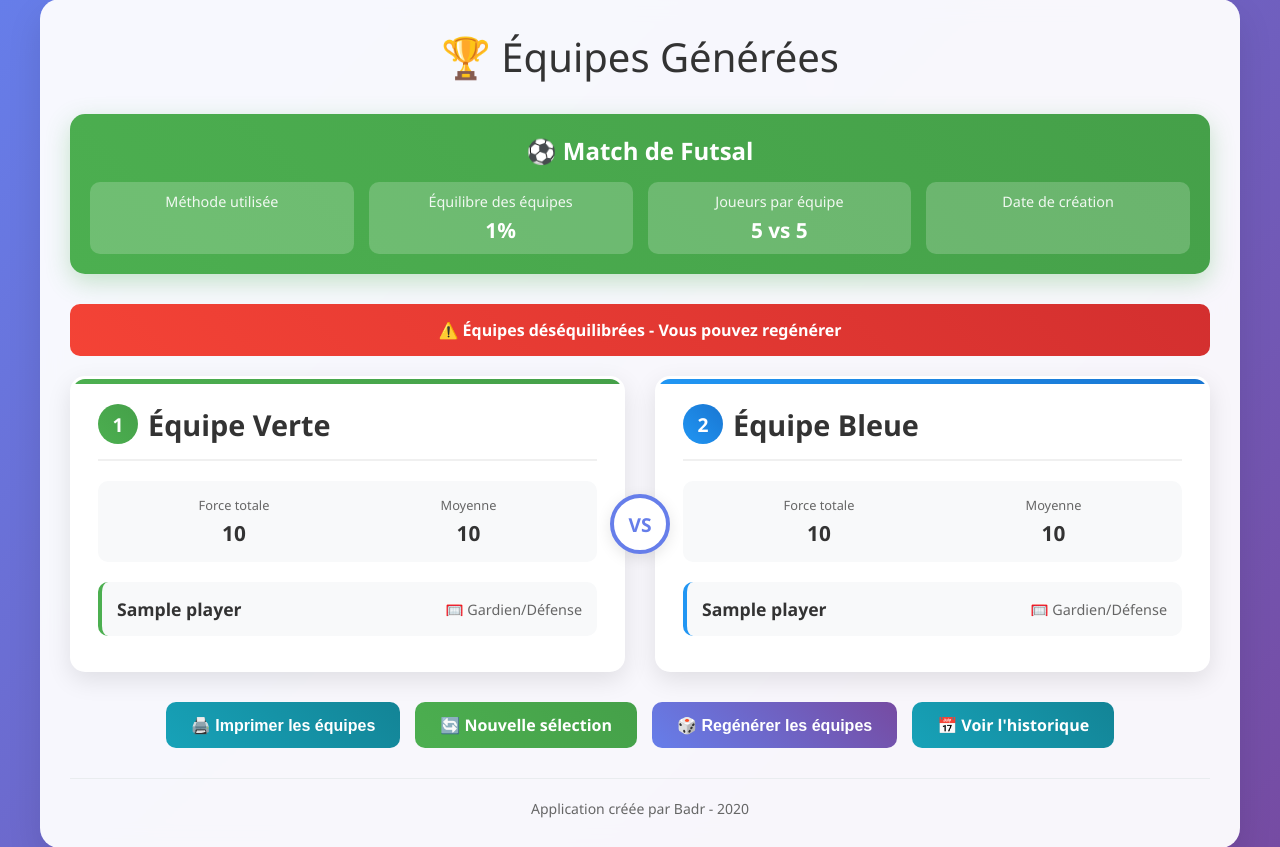
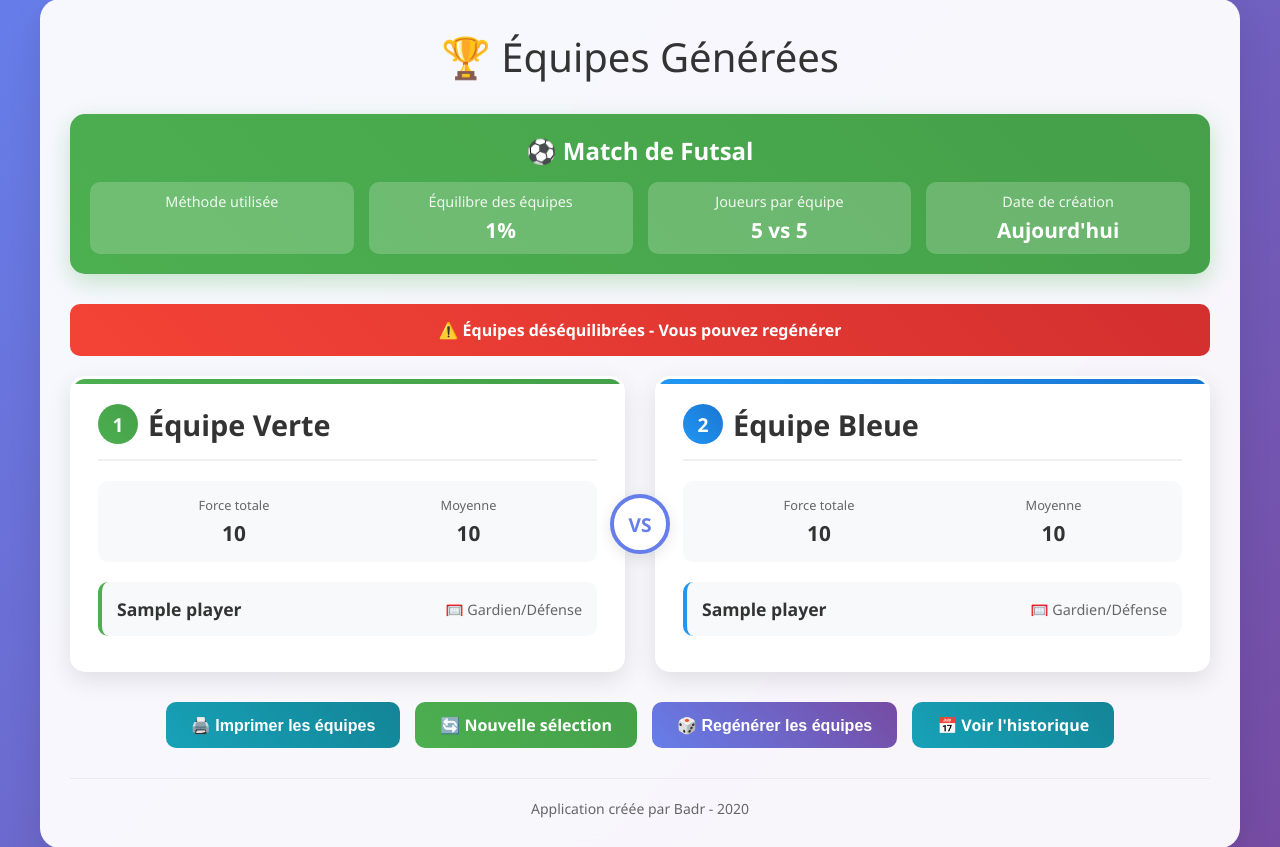
Before and after one commit to BadrBouzakri/futsal_team_selector, a Flask app: template templates/teams.html in a window 1280 px wide. Shown: the part 21-868 px from the top of the page. Run offline with Flask 3, Linux system fonts and the light colour scheme; the template is opened without the code that fills it: most values are stand-ins (such as "Sample title", 1, 10 or a date in 2020); some libraries are stand-ins or nearby versions.

Commit message:
🐛 Correction de l'erreur moment() undefined - remplacé par "Aujourd'hui"

```diff
--- a/templates/teams.html
+++ b/templates/teams.html
@@ -467,7 +467,7 @@
                 </div>
                 <div class="stat-item">
                     <div class="stat-label">Date de création</div>
-                    <div class="stat-value">{{ moment().format('DD/MM/YYYY') }}</div>
+                    <div class="stat-value">Aujourd'hui</div>
                 </div>
             </div>
         </div>
```
